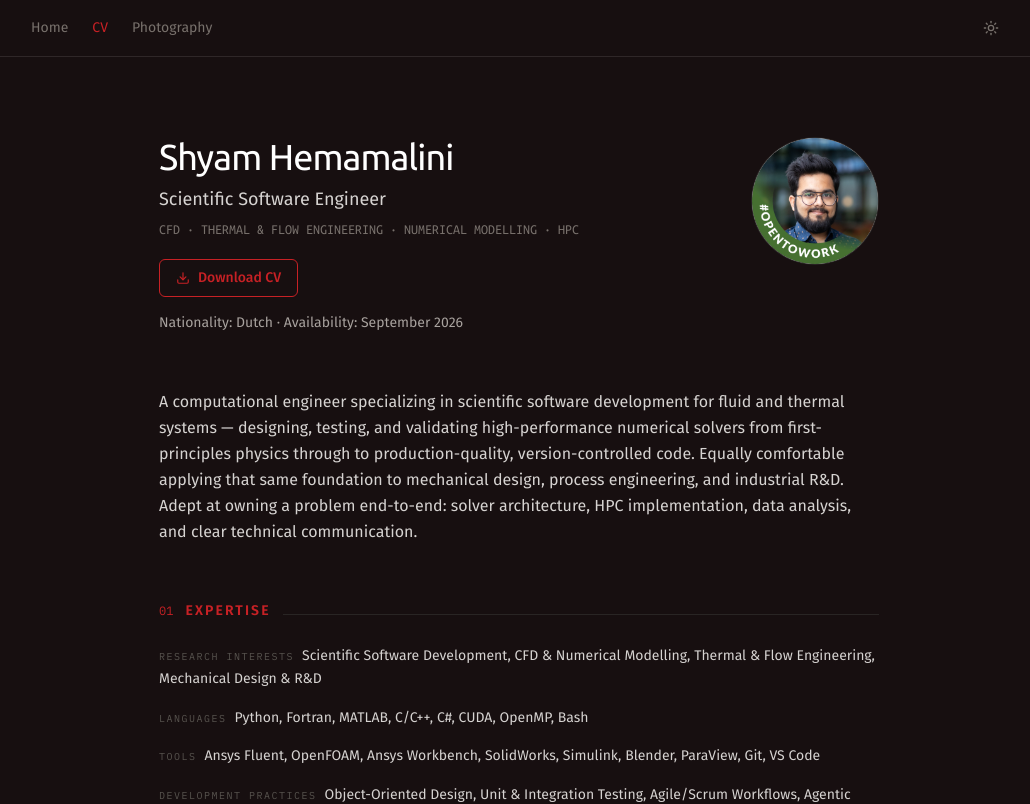
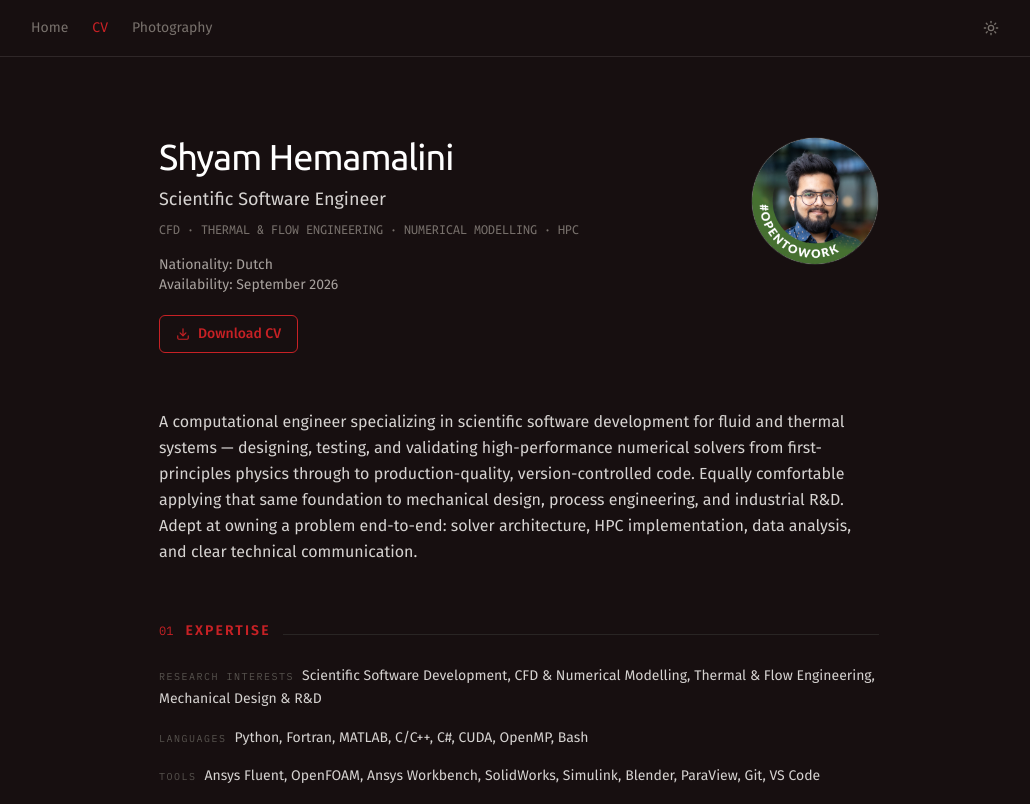
Before and after one commit to shyam97/shyamhemamalini-com, a React (Vite) app: page /cv in a window 1280 px wide. Shown: the top 804 px of the page, without its empty margins (121-1151 px from the left). Built offline with nearby package versions, Linux system fonts and the light colour scheme; a web font is replaced by a local one.

Commit message:
Split nationality/availability onto separate lines, move above download button

```diff
--- a/src/data/projects.js
+++ b/src/data/projects.js
@@ -86,7 +86,7 @@ export const PROJECTS = [
     description: "Analytical models for pump-free cooling and solar heat loss.",
     keywords: ["Thermosiphon", "SolidWorks"],
     cvAnchor: "psg-jrf",
-    background: "https://picsum.photos/seed/proj-thermosiphon/800/800",
+    background: "/projects/naturalconvection.jpg",
   },
   {
     id: "folding-bicycle",
--- a/src/pages/CV.jsx
+++ b/src/pages/CV.jsx
@@ -23,6 +23,9 @@ export default function CV() {
             {profile.subtitle}
           </p>
 
+          <p className="mt-4 text-sm text-stone-500 dark:text-stone-400">{profile.nationality}</p>
+          <p className="text-sm text-stone-500 dark:text-stone-400">{profile.availability}</p>
+
           <a
             href={profile.cvPdf}
             download
@@ -30,10 +33,6 @@ export default function CV() {
           >
             <Download size={14} /> Download CV
           </a>
-
-          <p className="mt-4 text-sm text-stone-500 dark:text-stone-400">
-            {profile.nationality} &middot; {profile.availability}
-          </p>
         </div>
 
         <img
```
Also changed, not shown: public/projects/naturalconvection.jpg (added).
